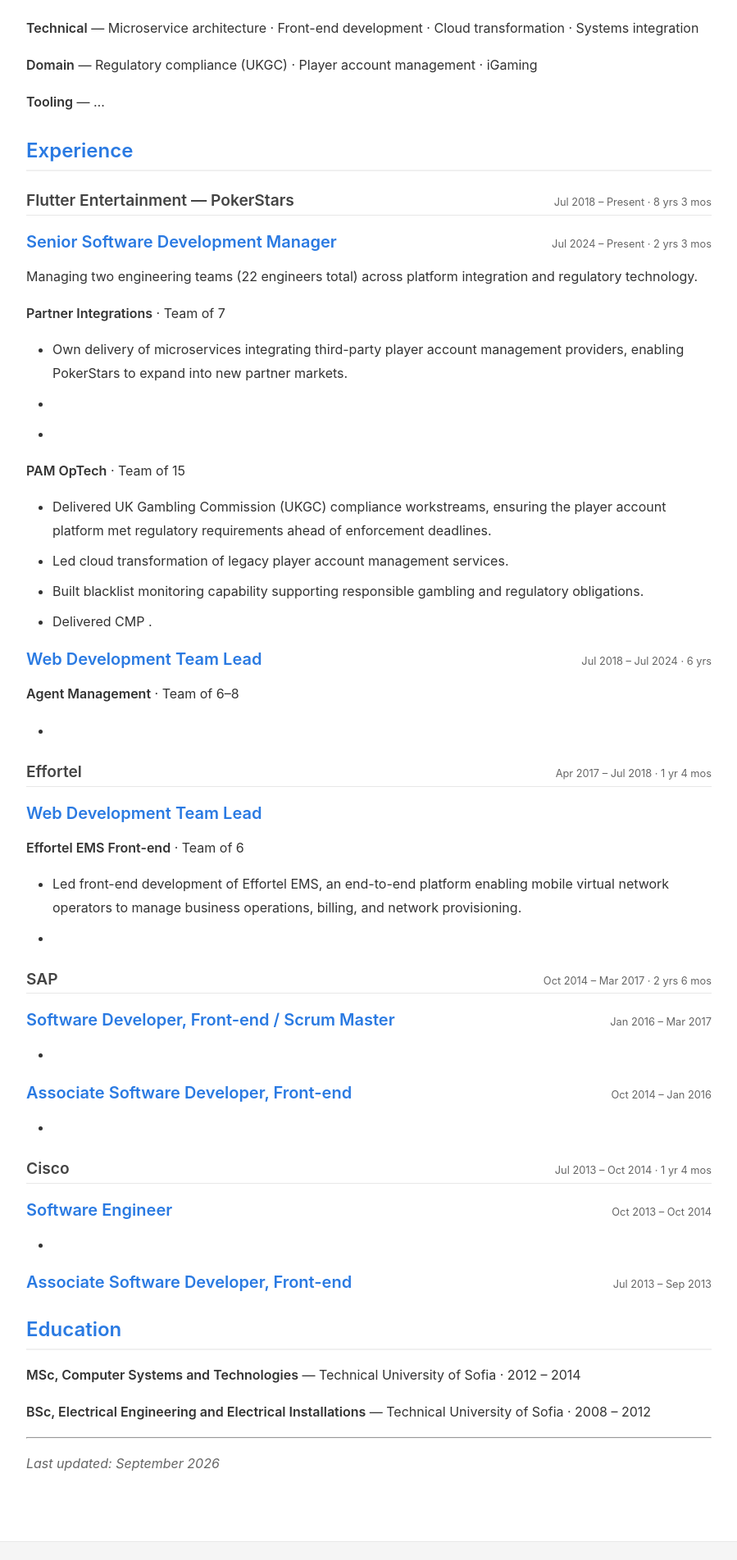
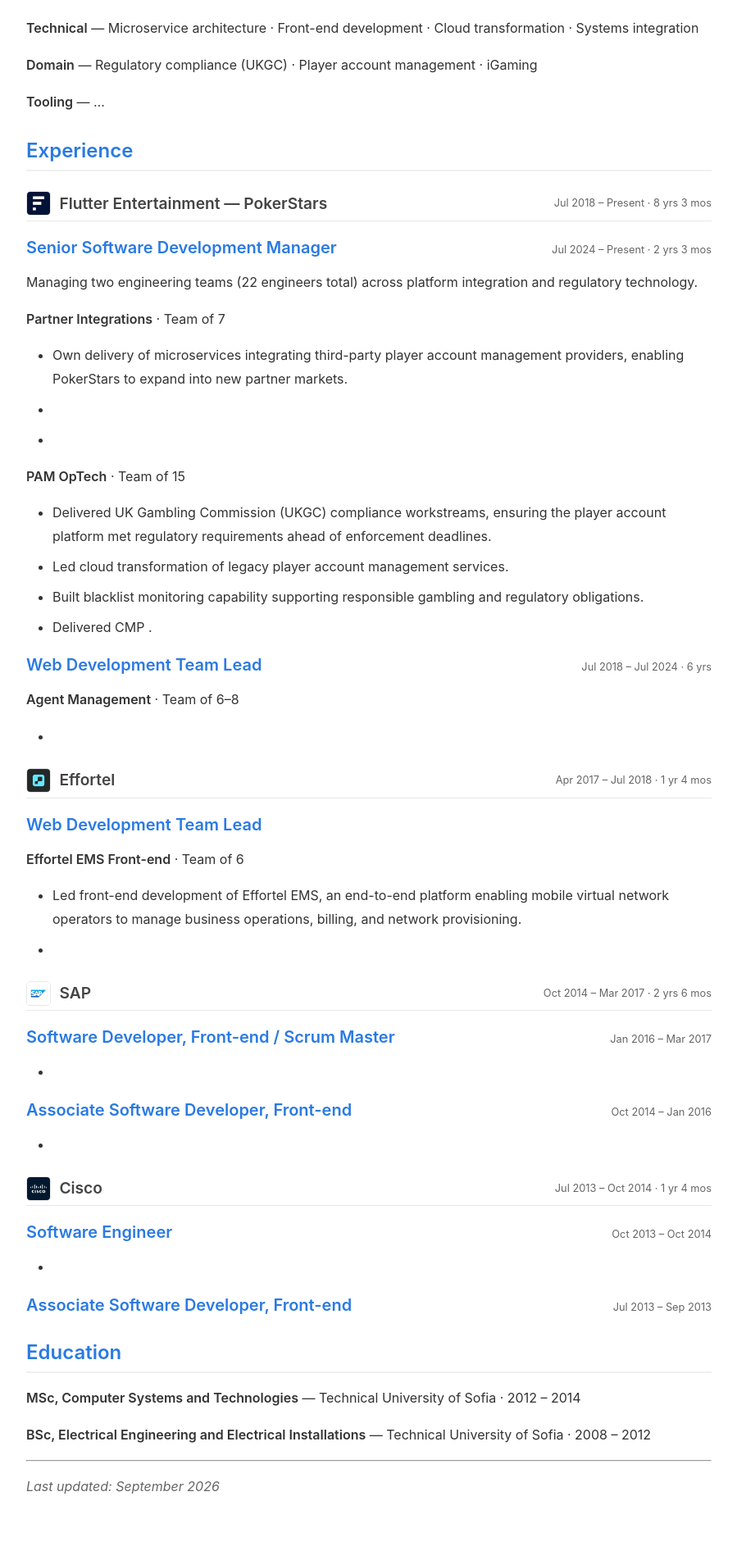
Before and after one commit to PetyoKostakov/PetyoKostakov.github.io, a Jekyll site: the page built from cv.md, in a window 1280 px wide. Shown: the part 574-2477 px from the top of the page at 82% size, without its empty margins (190-1089 px from the left). Built offline with Jekyll 4.4.1, drawn with Linux system fonts in a browser that asks for light colours.

Commit message:
Adding logos to CV

```diff
--- a/assets/main.css
+++ b/assets/main.css
@@ -958,21 +958,47 @@ label {
 .page-cv h4 {
   display: flex;
   justify-content: space-between;
-  align-items: baseline;
   flex-wrap: wrap;
   gap: 0.15rem 1.5rem;
 }
 
 .page-cv h3 {
+  /* centred rather than baseline, so the logo lines up with the company name */
+  align-items: center;
   margin-top: 2rem;
   padding-bottom: 0.35rem;
   border-bottom: 1px solid var(--border-color);
 }
 
 .page-cv h4 {
+  align-items: baseline;
   margin-top: 1.25rem;
   margin-bottom: 0.35rem;
   color: var(--primary-color);
+}
+
+/* Logo + company name, grouped as a single flex item */
+.cv-org {
+  display: inline-flex;
+  align-items: center;
+  gap: 0.65rem;
+  min-width: 0;
+}
+
+.cv-logo {
+  /* Constrain by height, not a square box: wide logos (SAP) would otherwise
+     letterbox inside a square and render at roughly half the optical size. */
+  height: 30px;
+  width: auto;
+  max-width: 104px;
+  flex-shrink: 0;
+  object-fit: contain;
+  border-radius: 5px;
+  background-color: #fff;
+  border: 1px solid var(--border-color);
+  /* override the global img rule, which sets height:auto and a 1.5rem margin */
+  margin: 0;
+  display: block;
 }
 
 .cv-meta {
@@ -986,6 +1012,11 @@ label {
   /* Stack the dates under the title rather than cramming them */
   .cv-meta {
     flex-basis: 100%;
+  }
+
+  .cv-logo {
+    height: 25px;
+    max-width: 84px;
   }
 }
 
@@ -1063,6 +1094,16 @@ label {
     color: #333;
   }
 
+  .cv-logo {
+    height: 20pt;
+    width: auto;
+    max-width: 70pt;
+    border: 1px solid #ccc;
+    /* some browsers drop images when "background graphics" is off */
+    -webkit-print-color-adjust: exact;
+    print-color-adjust: exact;
+  }
+
   /* URL expansion is noise beside a CV heading */
   .page-cv h3 a[href^="http"]::after,
   .page-cv h4 a[href^="http"]::after {
--- a/cv.md
+++ b/cv.md
@@ -29,7 +29,7 @@ and growing engineers into senior roles.
 
 ## Experience
 
-### Flutter Entertainment — PokerStars <span class="cv-meta">Jul 2018 – Present · 8 yrs 3 mos</span>
+### <span class="cv-org"><img class="cv-logo" src="{{ '/assets/flutter_international_logo.jpeg' | relative_url }}" alt="" height="30">Flutter Entertainment — PokerStars</span> <span class="cv-meta">Jul 2018 – Present · 8 yrs 3 mos</span>
 
 #### Senior Software Development Manager <span class="cv-meta">Jul 2024 – Present · 2 yrs 3 mos</span>
 
@@ -60,7 +60,7 @@ technology.
      largest gap in this CV. Cover: what the Agent Management platform did, its scale
      (users/markets/transactions), what you shipped, and how the team grew under you. -->
 
-### Effortel <span class="cv-meta">Apr 2017 – Jul 2018 · 1 yr 4 mos</span>
+### <span class="cv-org"><img class="cv-logo" src="{{ '/assets/effortel_logo.jpeg' | relative_url }}" alt="" height="30">Effortel</span> <span class="cv-meta">Apr 2017 – Jul 2018 · 1 yr 4 mos</span>
 
 #### Web Development Team Lead
 
@@ -70,7 +70,7 @@ technology.
   network operators to manage business operations, billing, and network provisioning.
 - <!-- ADD: which operators or markets did this serve? -->
 
-### SAP <span class="cv-meta">Oct 2014 – Mar 2017 · 2 yrs 6 mos</span>
+### <span class="cv-org"><img class="cv-logo" src="{{ '/assets/sap_logo.jpeg' | relative_url }}" alt="" height="30">SAP</span> <span class="cv-meta">Oct 2014 – Mar 2017 · 2 yrs 6 mos</span>
 
 #### Software Developer, Front-end / Scrum Master <span class="cv-meta">Jan 2016 – Mar 2017</span>
 
@@ -80,11 +80,7 @@ technology.
 
 - <!-- ADD: one line on scope and technologies -->
 
-### Cisco <span class="cv-meta">Jul 2013 – Oct 2014 · 1 yr 4 mos</span>
-
-<!-- VERIFY AGAINST LINKEDIN: the company header ends Sep 2014, but the Software Engineer
-     role below ends Oct 2014, and a Jul 2013 – Sep 2014 span does not total 1 yr 4 mos.
-     One of these three values is wrong — restored exactly as you originally had them. -->
+### <span class="cv-org"><img class="cv-logo" src="{{ '/assets/cisco_logo.jpeg' | relative_url }}" alt="" height="30">Cisco</span> <span class="cv-meta">Jul 2013 – Oct 2014 · 1 yr 4 mos</span>
 
 #### Software Engineer <span class="cv-meta">Oct 2013 – Oct 2014</span>
 
```
Also changed, not shown: assets/cisco_logo.jpeg (added), assets/effortel_logo.jpeg (added), assets/flutter_international_logo.jpeg (added), assets/sap_logo.jpeg (added).
